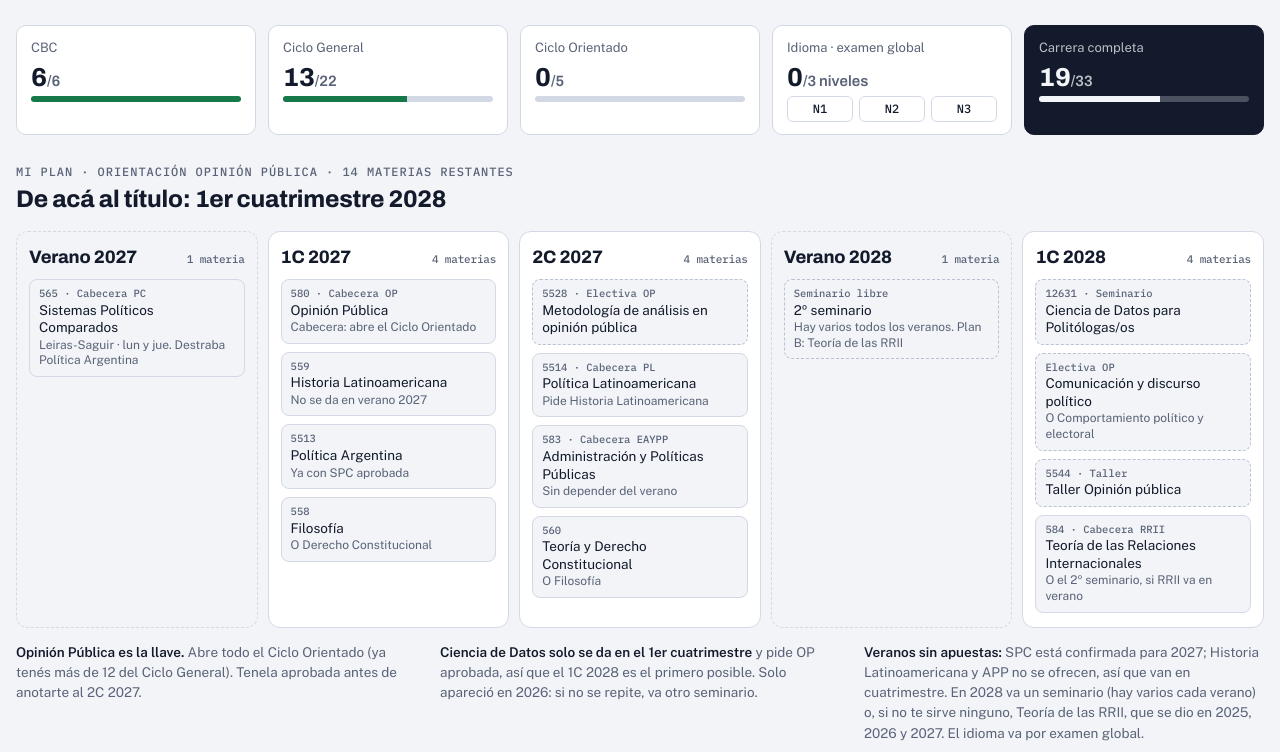
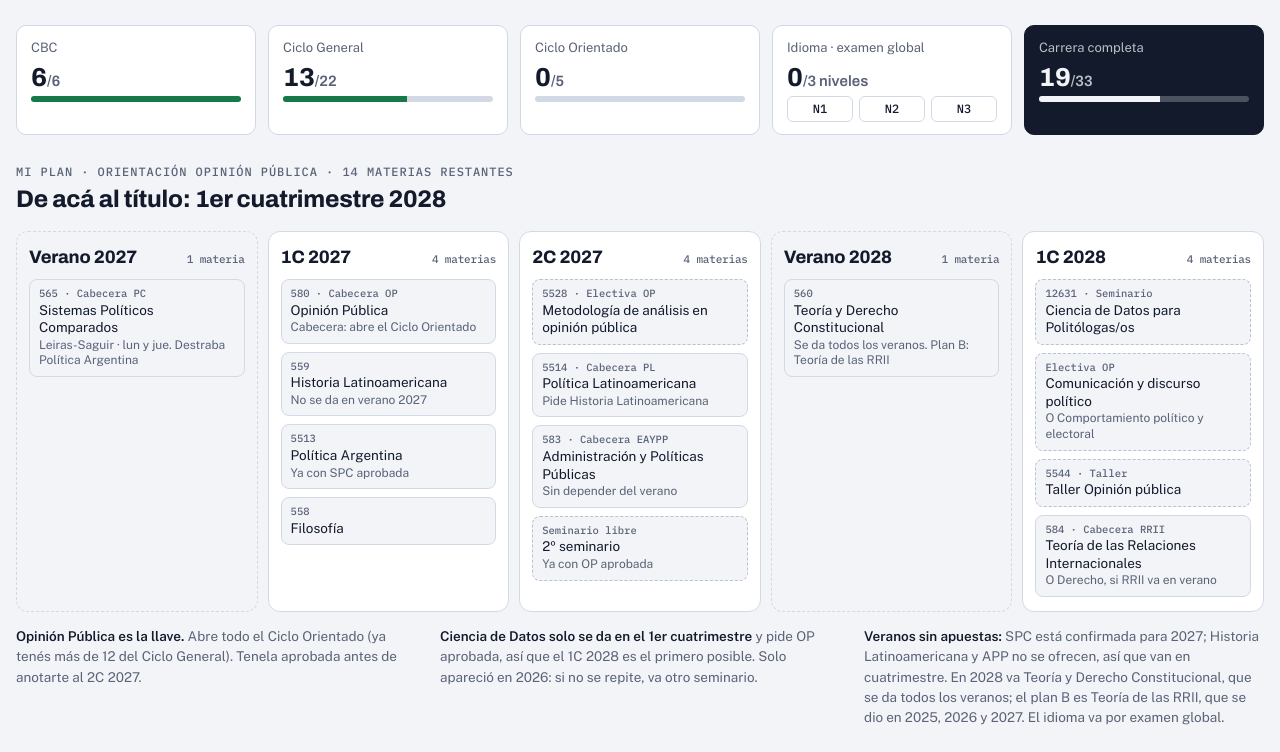
Before and after one commit to juanazzurro/juanazzurro.github.io, a plain HTML site: page mapa-cp/index.html in a window 1280 px wide. Shown: the part 173-925 px from the top of the page. Drawn offline with nearby package versions, Linux system fonts and the light colour scheme.

Commit message:
Plan: seminario en 2C 2027, Derecho Constitucional en verano 2028
Co-Authored-By: Claude Opus 5.5 <noreply@anthropic.com>
Claude-Session: https://claude.ai/code/session_01SV7MzPcxcwMnuWRUoSb37Q

```diff
--- a/mapa-cp/index.html
+++ b/mapa-cp/index.html
@@ -194,7 +194,7 @@ footer a{color:var(--accent)}
     <ul class="plannotes">
       <li><b>Opinión Pública es la llave.</b> Abre todo el Ciclo Orientado (ya tenés más de 12 del Ciclo General). Tenela aprobada antes de anotarte al 2C 2027.</li>
       <li><b>Ciencia de Datos solo se da en el 1er cuatrimestre</b> y pide OP aprobada, así que el 1C 2028 es el primero posible. Solo apareció en 2026: si no se repite, va otro seminario.</li>
-      <li><b>Veranos sin apuestas:</b> SPC está confirmada para 2027; Historia Latinoamericana y APP no se ofrecen, así que van en cuatrimestre. En 2028 va un seminario (hay varios cada verano) o, si no te sirve ninguno, Teoría de las RRII, que se dio en 2025, 2026 y 2027. El idioma va por examen global.</li>
+      <li><b>Veranos sin apuestas:</b> SPC está confirmada para 2027; Historia Latinoamericana y APP no se ofrecen, así que van en cuatrimestre. En 2028 va Teoría y Derecho Constitucional, que se da todos los veranos; el plan B es Teoría de las RRII, que se dio en 2025, 2026 y 2027. El idioma va por examen global.</li>
     </ul>
   </section>
 
@@ -384,10 +384,10 @@ function renderOri(gen){
 // plan
 const PLAN=[
  {t:"Verano 2027",s:1,i:[{id:"spc",w:"Leiras-Saguir · lun y jue. Destraba Política Argentina"}]},
- {t:"1C 2027",i:[{id:"op",w:"Cabecera: abre el Ciclo Orientado"},{id:"hl",w:"No se da en verano 2027"},{id:"parg",w:"Ya con SPC aprobada"},{id:"filo",w:"O Derecho Constitucional"}]},
- {t:"2C 2027",i:[{o:"OP-e2",c:"5528 · Electiva OP",n:"Metodología de análisis en opinión pública"},{id:"pl",w:"Pide Historia Latinoamericana"},{id:"app",w:"Sin depender del verano"},{id:"tdc",w:"O Filosofía"}]},
- {t:"Verano 2028",s:1,i:[{o:"sem2",c:"Seminario libre",n:"2º seminario",w:"Hay varios todos los veranos. Plan B: Teoría de las RRII"}]},
- {t:"1C 2028",i:[{o:"sem1",c:"12631 · Seminario",n:"Ciencia de Datos para Politólogas/os"},{o:"OP-e0",c:"Electiva OP",n:"Comunicación y discurso político",w:"O Comportamiento político y electoral"},{o:"OP-t",c:"5544 · Taller",n:"Taller Opinión pública"},{id:"tri",w:"O el 2º seminario, si RRII va en verano"}]}
+ {t:"1C 2027",i:[{id:"op",w:"Cabecera: abre el Ciclo Orientado"},{id:"hl",w:"No se da en verano 2027"},{id:"parg",w:"Ya con SPC aprobada"},{id:"filo"}]},
+ {t:"2C 2027",i:[{o:"OP-e2",c:"5528 · Electiva OP",n:"Metodología de análisis en opinión pública"},{id:"pl",w:"Pide Historia Latinoamericana"},{id:"app",w:"Sin depender del verano"},{o:"sem2",c:"Seminario libre",n:"2º seminario",w:"Ya con OP aprobada"}]},
+ {t:"Verano 2028",s:1,i:[{id:"tdc",w:"Se da todos los veranos. Plan B: Teoría de las RRII"}]},
+ {t:"1C 2028",i:[{o:"sem1",c:"12631 · Seminario",n:"Ciencia de Datos para Politólogas/os"},{o:"OP-e0",c:"Electiva OP",n:"Comunicación y discurso político",w:"O Comportamiento político y electoral"},{o:"OP-t",c:"5544 · Taller",n:"Taller Opinión pública"},{id:"tri",w:"O Derecho, si RRII va en verano"}]}
 ];
 const planEl=document.getElementById("plan");
 function renderPlan(){
```
